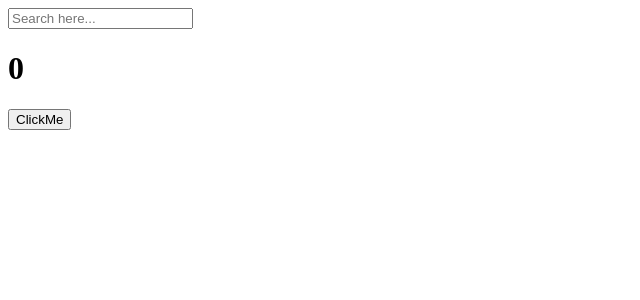
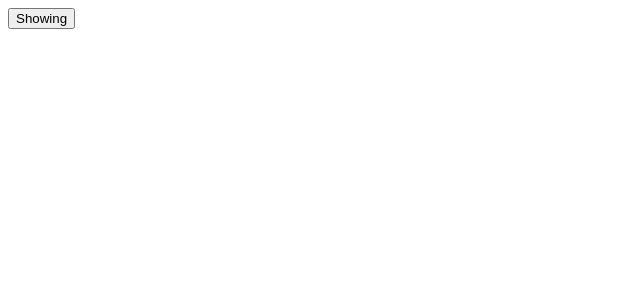
Before and after one commit to kamja44/reactRecap, a React (Create React App) app in the folder react-recap/: page / in a window 1280 px wide. Shown: the top 300 px of the page, without its empty margins (0-640 px from the left). Built offline with nearby package versions, Linux system fonts and the light colour scheme.

Commit message:
6.4
cleanup Function

```diff
--- a/react-recap/src/App.js
+++ b/react-recap/src/App.js
@@ -1,30 +1,27 @@
 import { useState, useEffect } from "react";
+function Hello() {
+  // function
+  useEffect(function () {
+    console.log("hi");
+    return function () {
+      console.log("bye");
+    };
+  }, []);
+  // arrow Function
+  useEffect(() => {
+    console.log("h1");
+    return () => console.log("bye");
+  }, []);
+  // function 코드와 arrow Function코드는 서로 동일하다.
+  return <h1>Hello</h1>;
+}
 function App() {
-  const [counter, setCounter] = useState(0);
-  const [keyword, setKeyWord] = useState("");
-  const onClick = () => setCounter((data) => data + 1);
-  const onChange = (event) => setKeyWord(event.target.value);
-  // console.log("run all times");
-  useEffect(() => console.log("I run only once."), []);
-  useEffect(() => {
-    console.log(`keyword Changes`);
-  }, [keyword]);
-  useEffect(() => {
-    console.log("coutner Changes");
-  }, [counter]);
-  useEffect(() => {
-    console.log("keyword & conter change");
-  }, [keyword, counter]);
+  const [showing, setShowing] = useState(false);
+  const onClick = () => setShowing((data) => !data);
   return (
     <div>
-      <input
-        value={keyword}
-        onChange={onChange}
-        type="text"
-        placeholder="Search here..."
-      />
-      <h1>{counter}</h1>
-      <button onClick={onClick}>ClickMe</button>
+      <button onClick={onClick}>{showing ? "Hide" : "Showing"}</button>
+      {showing ? <Hello /> : null}
     </div>
   );
 }
```
Also changed, not shown: 1 other file (tests, documents, lock files or other folders).
